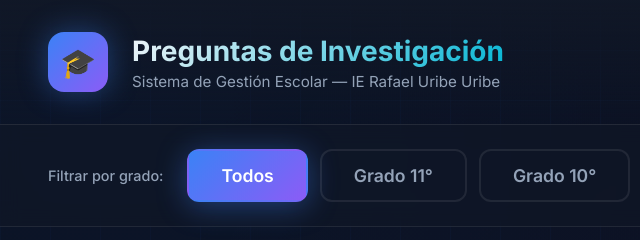
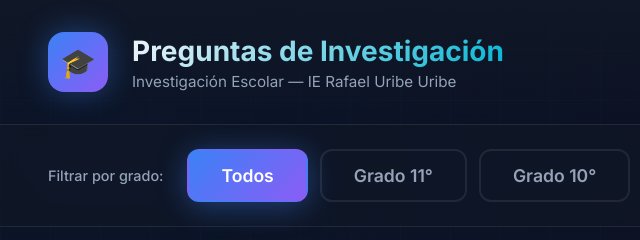
Before and after one commit to cacarotmaster/sge, a plain HTML site: page preguntas/index.html in a window 1280 px wide. Shown: the top 240 px of the page, 0-640 px from the left. Drawn offline with Linux system fonts and the light colour scheme.

Commit message:
fix: update header to Investigación Escolar

```diff
--- a/preguntas/index.html
+++ b/preguntas/index.html
@@ -599,7 +599,7 @@
                 <div class="logo-icon">🎓</div>
                 <div class="logo-text">
                     <h1>Preguntas de Investigación</h1>
-                    <p>Sistema de Gestión Escolar — IE Rafael Uribe Uribe</p>
+                    <p>Investigación Escolar — IE Rafael Uribe Uribe</p>
                 </div>
             </div>
             <div class="stats-bar">
```
